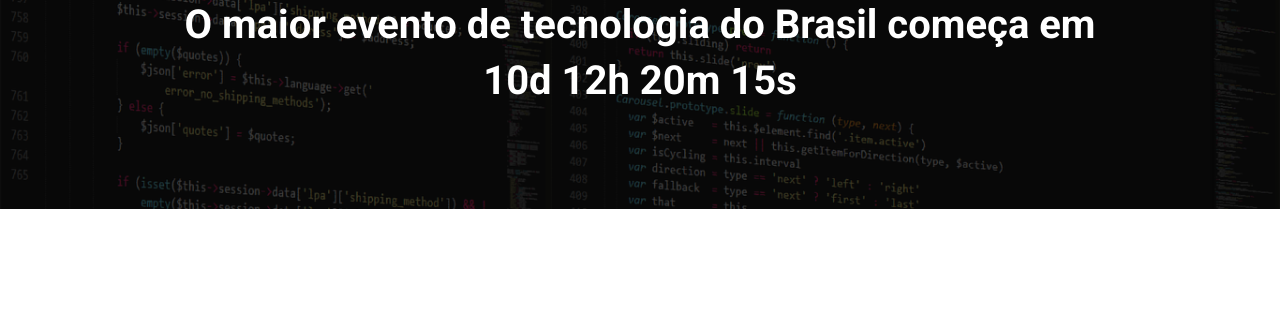
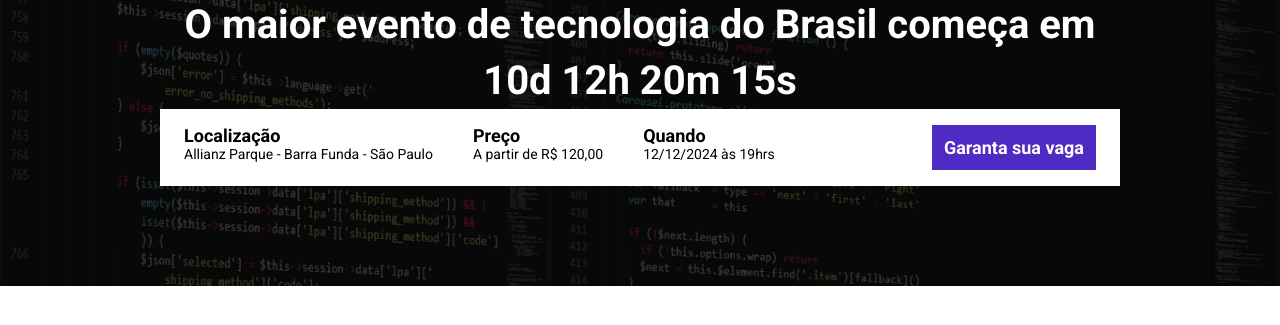
Before and after one commit to tomsfava/ebac_tech_talks, a website built with Parcel: page src/index.html in a window 1280 px wide. Shown: the part 147-472 px from the top of the page. Built offline with nearby package versions, Linux system fonts and the light colour scheme.

Commit message:
criando a infos-bar

```diff
--- a/src/index.html
+++ b/src/index.html
@@ -18,6 +18,27 @@
             <P class="hero__text">
                 O maior evento de tecnologia do Brasil começa em 10d 12h 20m 15s
             </P>
+            <div class="infos-bar">
+                <ul class="infos-bar__infos">
+                    <li class="infos-bar__infos__item">
+                        <b>
+                            Localização
+                        </b>
+                        Allianz Parque - Barra Funda - São Paulo
+                    </li>
+                    <li class="infos-bar__infos__item">
+                        <b>Preço</b>
+                        A partir de R$ 120,00
+                    </li>
+                    <li class="infos-bar__infos__item">
+                        <b>Quando</b>
+                        12/12/2024 às 19hrs
+                    </li>
+                </ul>
+                <a href="" class="button button--primary">
+                    Garanta sua vaga
+                </a>
+            </div>
         </div>
     </header>
 
--- /dev/null
+++ b/src/styles/components/_buttons.scss
@@ -0,0 +1,23 @@
+.button {
+    padding: 12px;
+    font-size: 18px;
+    font-weight: bold;
+    text-decoration: none;
+    text-align: center;
+    white-space: nowrap;
+
+    &--primary {
+        color: #fff;
+        background-color: #4F2AC3;
+    }
+
+    @media (max-width: 640px) {
+        display: block;
+        width: 100%;
+    }
+
+    @media (max-width: 1024px) {
+        display: flex;
+        align-items: center;
+    }
+}
--- /dev/null
+++ b/src/styles/components/_infos_bar.scss
@@ -0,0 +1,41 @@
+.infos-bar {
+    padding: 16px 24px;
+    background-color: #fff;
+    display: flex;
+    justify-content: space-between;
+
+    &__infos {
+        display: flex;
+        gap: 40px;
+
+        &__item {
+            font-size: 14px;
+            color: #000;
+
+            b {
+                font-size: 18px;
+                display: block;
+                color: #000;
+            }
+        }
+    }
+
+    @media (max-width: 640px) {
+        display: block;
+
+        &__infos {
+            display: block;
+
+            &__item {
+                margin-bottom: 24px;
+            }
+        }
+    }
+
+    @media (max-width: 1024px) {
+
+        &__infos {
+            gap: 16px;
+        }
+    }
+}
--- a/src/styles/main.scss
+++ b/src/styles/main.scss
@@ -1,4 +1,6 @@
 @use 'hero';
+@use 'components/infos_bar';
+@use 'components/buttons';
 
 * {
     margin: 0;
@@ -6,6 +8,7 @@
     box-sizing: border-box;
     font-family: Roboto, sans-serif;
     color: #fff;
+    list-style: none;
 }
 
 .container {
```
Also changed, not shown: notas.md (+17 -0 lines).
